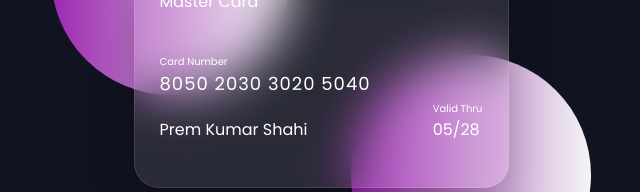
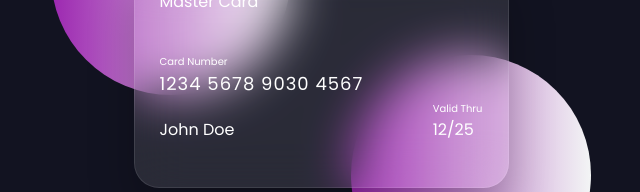
Before and after one commit to elijahgummer/Glassmorphism-creditcard, a plain HTML site: page index.html in a window 1280 px wide. Shown: the part 325-517 px from the top of the page, without its empty margins (319-959 px from the left). Drawn offline with Linux system fonts and the light colour scheme.

Commit message:
changed the description

```diff
--- a/index.html
+++ b/index.html
@@ -22,13 +22,13 @@
           <div class="card-details">
             <div class="name-number">
               <h6>Card Number</h6>
-              <h5 class="number">8050 2030 3020 5040</h5>
-              <h5 class="name">Prem Kumar Shahi</h5>
+              <h5 class="number">1234 5678 9030 4567</h5>
+              <h5 class="name">John Doe</h5>
             </div>
 
             <div class="valid-date">
               <h6>Valid Thru</h6>
-              <h5>05/28</h5>
+              <h5>12/25</h5>
             </div>
           </div>
         </div>
```
